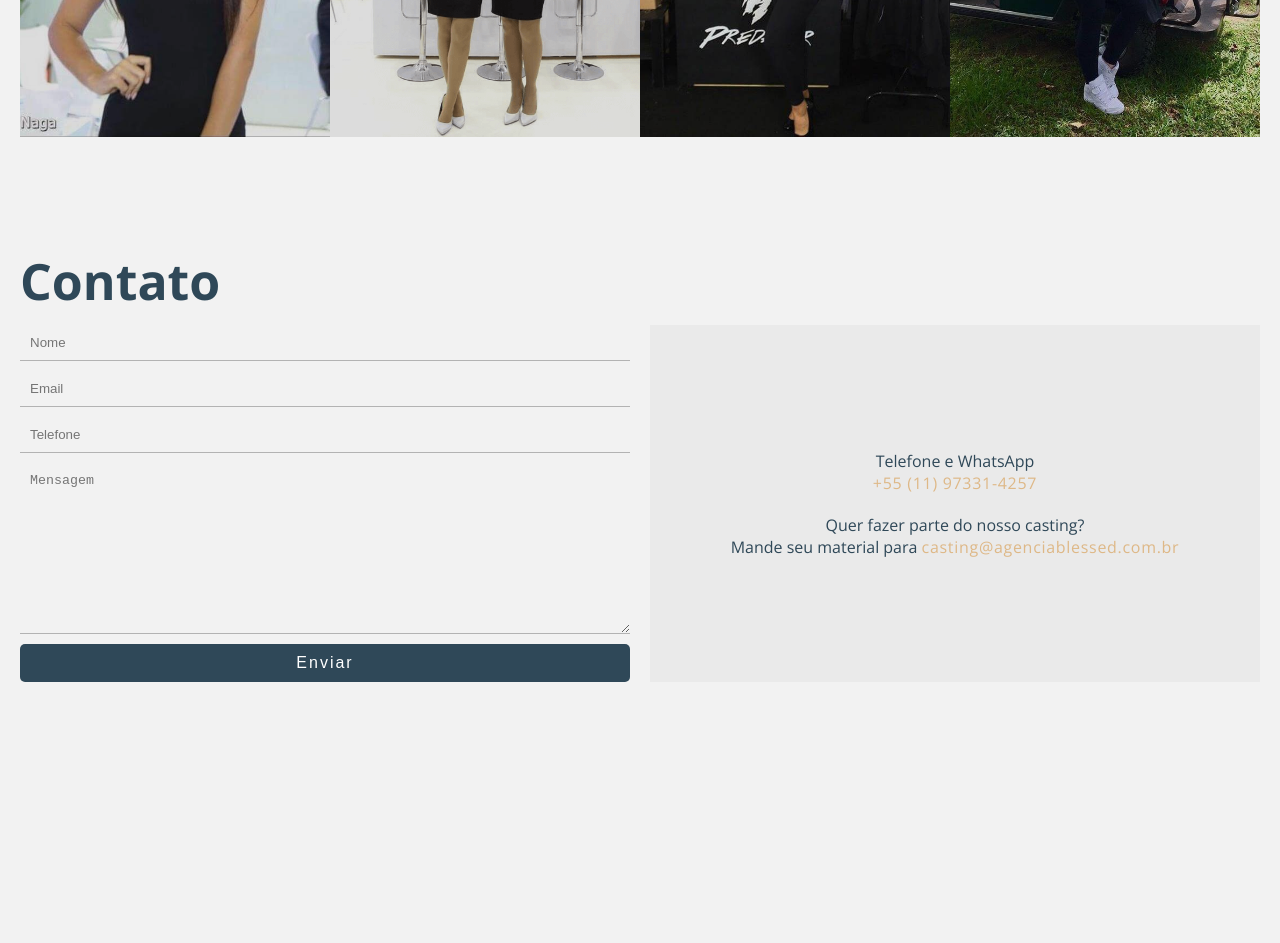
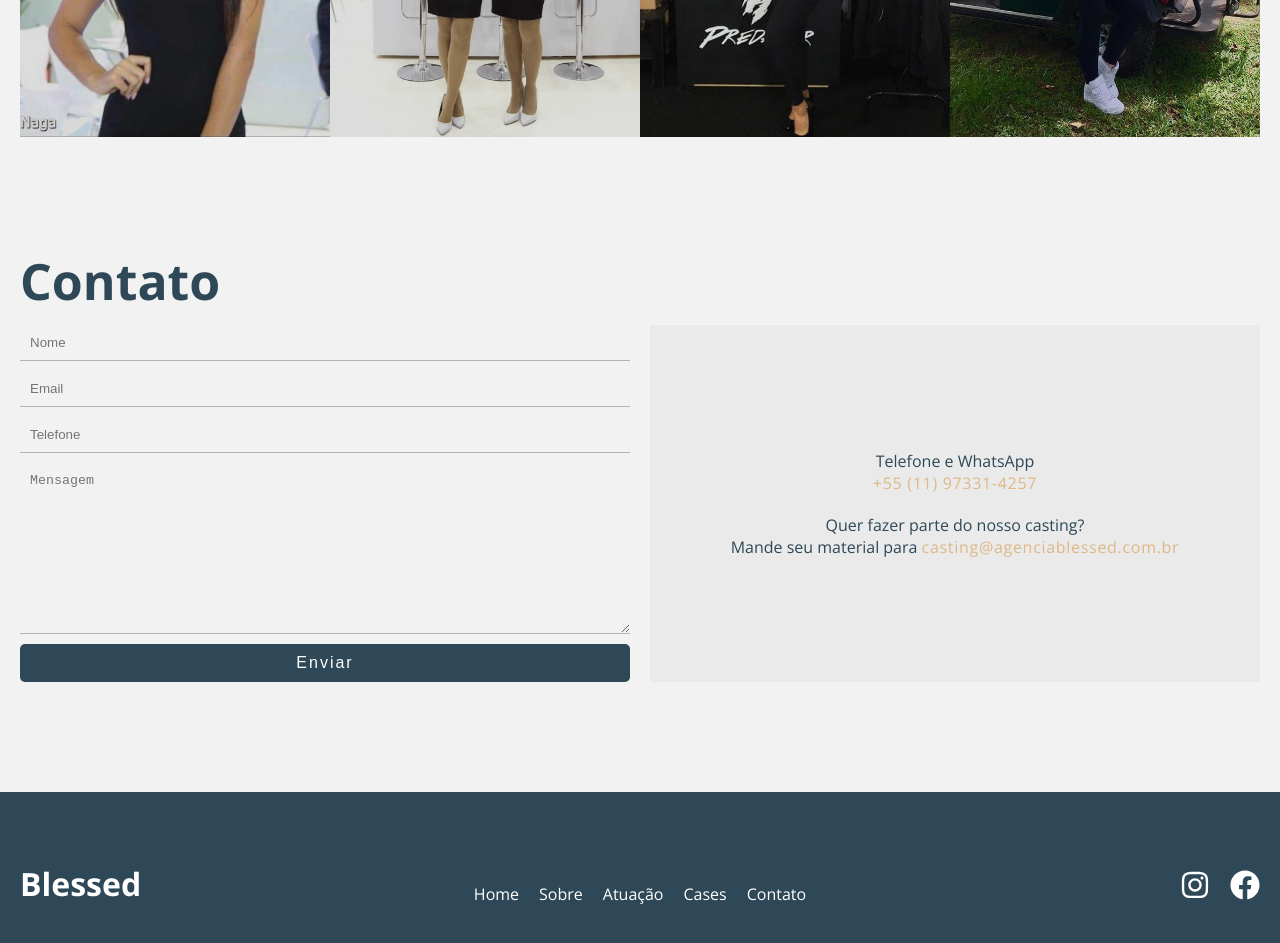
Before and after one commit to DiogoLuxa/blessed, a React (Create React App) app: page / in a window 1280 px wide. Shown: the part 3040-3983 px from the top of the page. Before the commit the page ends 3832 px from the top, so only its background shows below. Built offline with nearby package versions, Linux system fonts and the light colour scheme.

Commit message:
added footer section

```diff
--- a/package.json
+++ b/package.json
@@ -9,6 +9,7 @@
     "@testing-library/user-event": "^13.5.0",
     "react": "^18.1.0",
     "react-dom": "^18.1.0",
+    "react-icons": "^4.4.0",
     "react-router-dom": "^6.3.0",
     "react-scripts": "5.0.1",
     "react-scroll": "^1.8.7",
--- a/src/App.js
+++ b/src/App.js
@@ -6,6 +6,7 @@ import Sobre from './components/Sobre/Sobre';
 import Atuacao from './components/Atuação/Atuacao';
 import Cases from './components/Cases/Cases';
 import Contato from './components/Contato/Contato';
+import Footer from './components/Footer/Footer';
 
 // styles
 import GlobalStyle from './styles/GlobalStyle';
@@ -27,6 +28,7 @@ function App() {
         <Cases />
         <Contato />
       </Container>
+      <Footer />
     </AppStyled>
   );
 }
--- /dev/null
+++ b/src/components/Footer/Footer.jsx
@@ -0,0 +1,64 @@
+import React from 'react';
+
+// icons
+import { IconContext } from 'react-icons';
+import { FaInstagram, FaFacebook } from 'react-icons/fa';
+
+// styles
+import {
+  FooterStyled,
+  FooterContainer,
+  FooterBrand,
+  FooterNav,
+  FooterLink,
+  FooterSocials,
+} from '../../styles/Footer/Footer.styled';
+
+const Footer = () => {
+  return (
+    <FooterStyled>
+      <FooterContainer>
+        <FooterBrand>
+          <h1>Blessed</h1>
+        </FooterBrand>
+        <FooterNav>
+          <FooterLink to="home" className="nav-link">
+            Home
+          </FooterLink>
+          <FooterLink to="sobre" className="nav-link">
+            Sobre
+          </FooterLink>
+          <FooterLink to="atuacao" className="nav-link">
+            Atuação
+          </FooterLink>
+          <FooterLink to="cases" className="nav-link">
+            Cases
+          </FooterLink>
+          <FooterLink to="/contato" className="nav-link">
+            Contato
+          </FooterLink>
+        </FooterNav>
+        <FooterSocials>
+          <IconContext.Provider value={{ color: '#fff', size: '3rem' }}>
+            <a
+              href="https://www.instagram.com/agenciablessed/"
+              target="_blank"
+              rel="noreferrer"
+            >
+              <FaInstagram />
+            </a>
+            <a
+              href="https://www.facebook.com/AGENCIABLESSED/"
+              target="_blank"
+              rel="noreferrer"
+            >
+              <FaFacebook />
+            </a>
+          </IconContext.Provider>
+        </FooterSocials>
+      </FooterContainer>
+    </FooterStyled>
+  );
+};
+
+export default Footer;
--- a/src/components/Hero/Hero.jsx
+++ b/src/components/Hero/Hero.jsx
@@ -1,4 +1,4 @@
-import React, { useRef, useEffect } from 'react';
+import React from 'react';
 
 // styles
 import {
@@ -13,16 +13,10 @@ import {
 import video from '../../assets/videos/hero.mp4';
 
 const Hero = () => {
-  const videoElement = useRef();
-
-  // useEffect(() => {
-  //   videoElement.current.play();
-  // }, []);
   return (
     <HeroStyled id="home">
       <HeroVideoContainer>
         <HeroVideo
-          ref={videoElement}
           autoPlay
           playsInline
           loop
--- a/src/styles/Cases/Cases.styled.js
+++ b/src/styles/Cases/Cases.styled.js
@@ -1,7 +1,7 @@
 import styled from 'styled-components';
 
 export const CasesStyled = styled.section`
-  padding: 11rem 0;
+  padding-top: 11rem;
   h1 {
     font-size: 5rem;
     margin-bottom: 1rem;
--- a/src/styles/Contato/Contato.styled.js
+++ b/src/styles/Contato/Contato.styled.js
@@ -1,7 +1,7 @@
 import styled from 'styled-components';
 
 export const ContatoStyled = styled.section`
-  padding-bottom: 11rem;
+  padding: 11rem 0;
   h1 {
     font-size: 5rem;
     margin-bottom: 1rem;
--- /dev/null
+++ b/src/styles/Footer/Footer.styled.js
@@ -0,0 +1,54 @@
+import styled from 'styled-components';
+
+import { Link as LinkS } from 'react-scroll';
+
+export const FooterStyled = styled.footer`
+  width: 100%;
+  background-color: var(--dark-slate-gray);
+  color: #fff;
+`;
+
+export const FooterContainer = styled.div`
+  /* border: 1px solid red; */
+  max-width: 1366px;
+  margin: 0 auto;
+  padding: 7rem 2rem 7rem 2rem;
+
+  display: grid;
+  grid-template-columns: repeat(3, 1fr);
+  align-items: end;
+  row-gap: 5rem;
+
+  @media screen and (max-width: 600px) {
+    grid-template-columns: 1fr;
+  }
+`;
+
+export const FooterBrand = styled.div`
+  /* background-color: salmon; */
+`;
+
+export const FooterNav = styled.div`
+  display: flex;
+  justify-content: center;
+  gap: 2rem;
+  @media screen and (max-width: 600px) {
+    flex-direction: column;
+    justify-content: flex-start;
+  }
+`;
+
+export const FooterLink = styled(LinkS)`
+  cursor: pointer;
+`;
+
+export const FooterSocials = styled.div`
+  display: flex;
+  justify-content: flex-end;
+  align-items: center;
+  gap: 2rem;
+
+  @media screen and (max-width: 600px) {
+    justify-content: flex-start;
+  }
+`;
```
Also changed, not shown: 1 other file (tests, documents, lock files or other folders).
